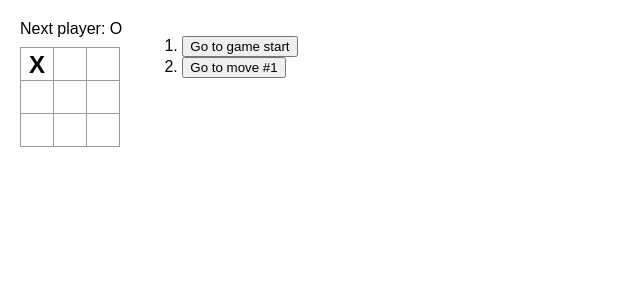
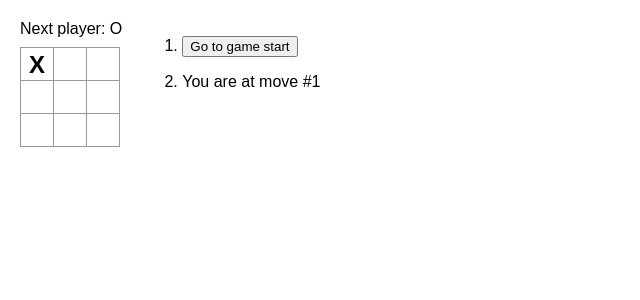
Before and after one commit to Fangtasy-168/Learning-React, a React app in the folder Tic-Tac-Toe Tutorial/: page / in a window 1280 px wide. Both pictures are taken after a click on the button 37 px from the left and 64 px from the top of the page. Shown: the top 300 px of the page, without its empty margins (0-640 px from the left). Built offline with nearby package versions, Linux system fonts and the light colour scheme.

Commit message:
Added Features according to react tutorial
Changed the code to have it generate the board through loops instead of
hard coding it in

Changed the game info to display the current move you are at as a text
instead of a clickable button

```diff
--- a/Tic-Tac-Toe Tutorial/src/App.js
+++ b/Tic-Tac-Toe Tutorial/src/App.js
@@ -25,7 +25,6 @@ function Board({ xIsNext, squares, onPlay }) { // added the properties the funct
 
     onPlay(nextSquares)
   }
-
   // Function to declare current turn of the game or winner if game ended
   const winner = calculateWinner(squares) // refer to the function to see the value it returns (should be "X" or "O")
   let status
@@ -35,27 +34,29 @@ function Board({ xIsNext, squares, onPlay }) { // added the properties the funct
     status = "Next player: " + (xIsNext ? "X" : "O")
   }
 
-
-  /* passing the squares state as a prop down to the component so it knows what to render. Also passing the function handleClick as a props */
+  const boardSize = 3
+  function renderSquares() {
+    let layout = []
+    // Outer loop to define the rows
+    for (let row = 0; row < boardSize; row++) {
+      const rows = []
+      // Inner loop to define the squares in the row
+      for (let col = 0; col < boardSize; col++) {
+        let squareIndex = row * boardSize + col
+        rows.push(<Square key={squareIndex + "-square"} value={squares[squareIndex]} onSquareClick={() => handleClick(squareIndex)} />)
+      }
+      layout.push(
+        <div key={row + "-row"} className='board-row'>
+          {rows}
+        </div>
+      )
+    }
+    return layout
+  }
   return (
     <>
-      <div className="status">{status}</div>
-      <div className='board-row'>
-        <Square value={squares[0]} onSquareClick={() => handleClick(0)} />
-        <Square value={squares[1]} onSquareClick={() => handleClick(1)} />
-        <Square value={squares[2]} onSquareClick={() => handleClick(2)} />
-
-      </div>
-      <div className='board-row'>
-        <Square value={squares[3]} onSquareClick={() => handleClick(3)} />
-        <Square value={squares[4]} onSquareClick={() => handleClick(4)} />
-        <Square value={squares[5]} onSquareClick={() => handleClick(5)} />
-      </div>
-      <div className='board-row'>
-        <Square value={squares[6]} onSquareClick={() => handleClick(6)} />
-        <Square value={squares[7]} onSquareClick={() => handleClick(7)} />
-        <Square value={squares[8]} onSquareClick={() => handleClick(8)} />
-      </div>
+      <div className='status'>{status}</div>
+      <div>{renderSquares()}</div>
     </>
   )
 }
@@ -79,14 +80,21 @@ export default function Game() {
 
   const moves = history.map((squares, move) => {
     let description
-    if (move > 0) {
+    let syntax
+    if (move > 0 && move < history.length - 1) {
       description = 'Go to move #' + move
-    } else {
+      syntax = <button onClick={() => jumpTo(move)}>{description}</button>
+    } else if (move > 0 && move == history.length - 1) {
+      description = 'You are at move #' + move
+      syntax = <p>{description}</p>
+    }
+    else {
       description = 'Go to game start'
+      syntax = <button onClick={() => jumpTo(move)}>{description}</button>
     }
     return (
       <li key={move}>
-        <button onClick={() => jumpTo(move)}>{description}</button>
+        {syntax}
       </li>
     )
   })
```
